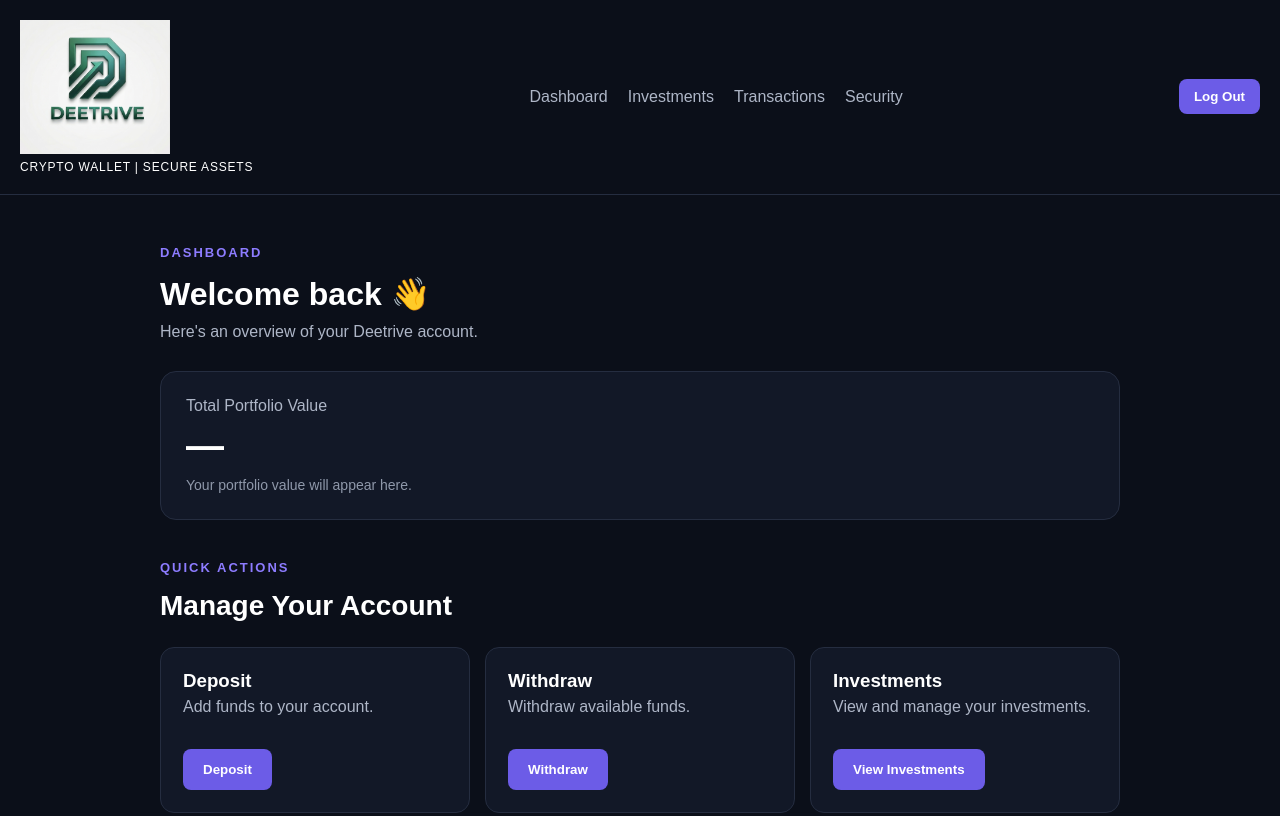
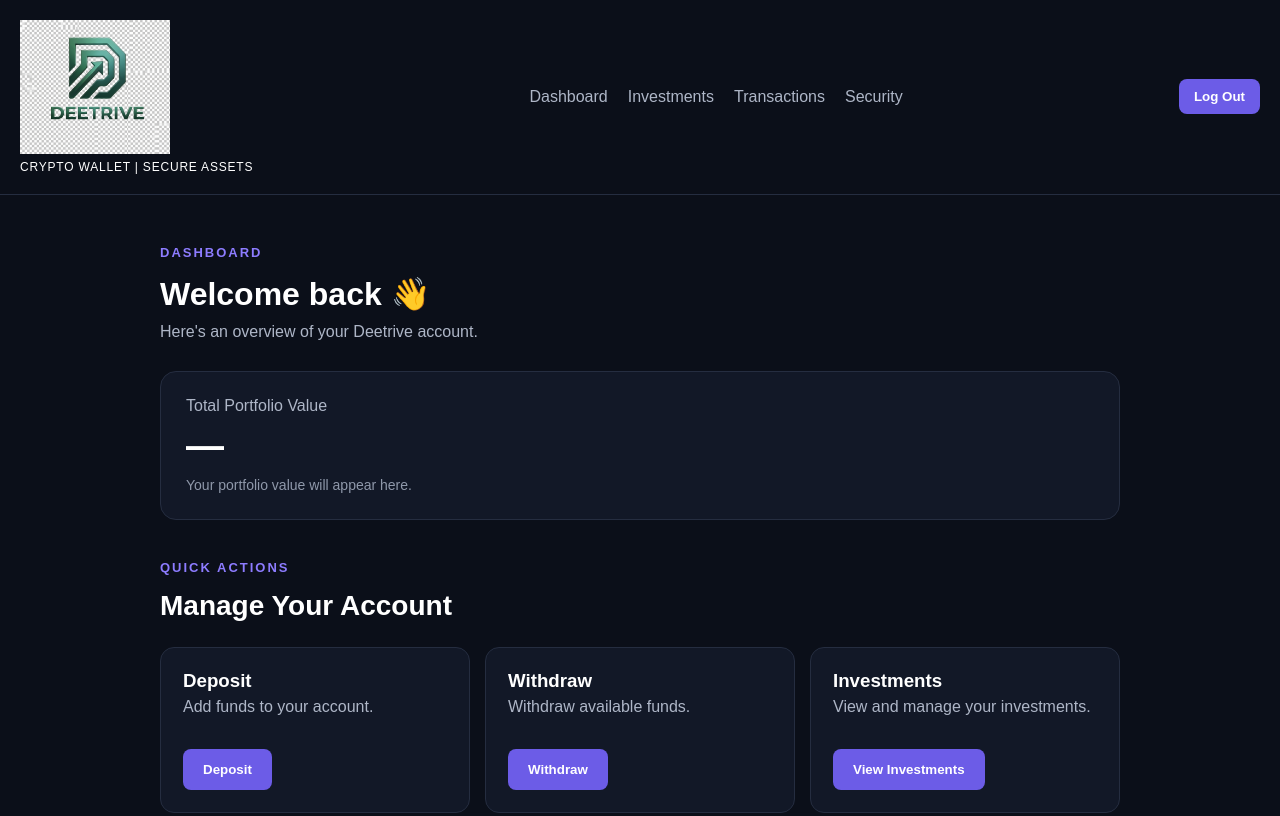
Before and after one commit to dudusmart4129-eng/deetrive, a website: page dashboard.html in a window 1280 px wide. Shown: the top 816 px of the page. Drawn offline with Linux system fonts and the light colour scheme.

Commit message:
Use transparent Deetrive logo

```diff
--- a/dashboard.html
+++ b/dashboard.html
@@ -19,7 +19,7 @@
 
     <div class="brand">
         <img
-            src="/deetrive/assets/full-logo-C6qgQUNX.png"
+            src="/deetrive/assets/full-logo-IxWUonjQ.png"
             alt="Deetrive"
             class="brand-logo"
         >
```
Also changed, not shown: assets/full-logo-IxWUonjQ.png (added).
